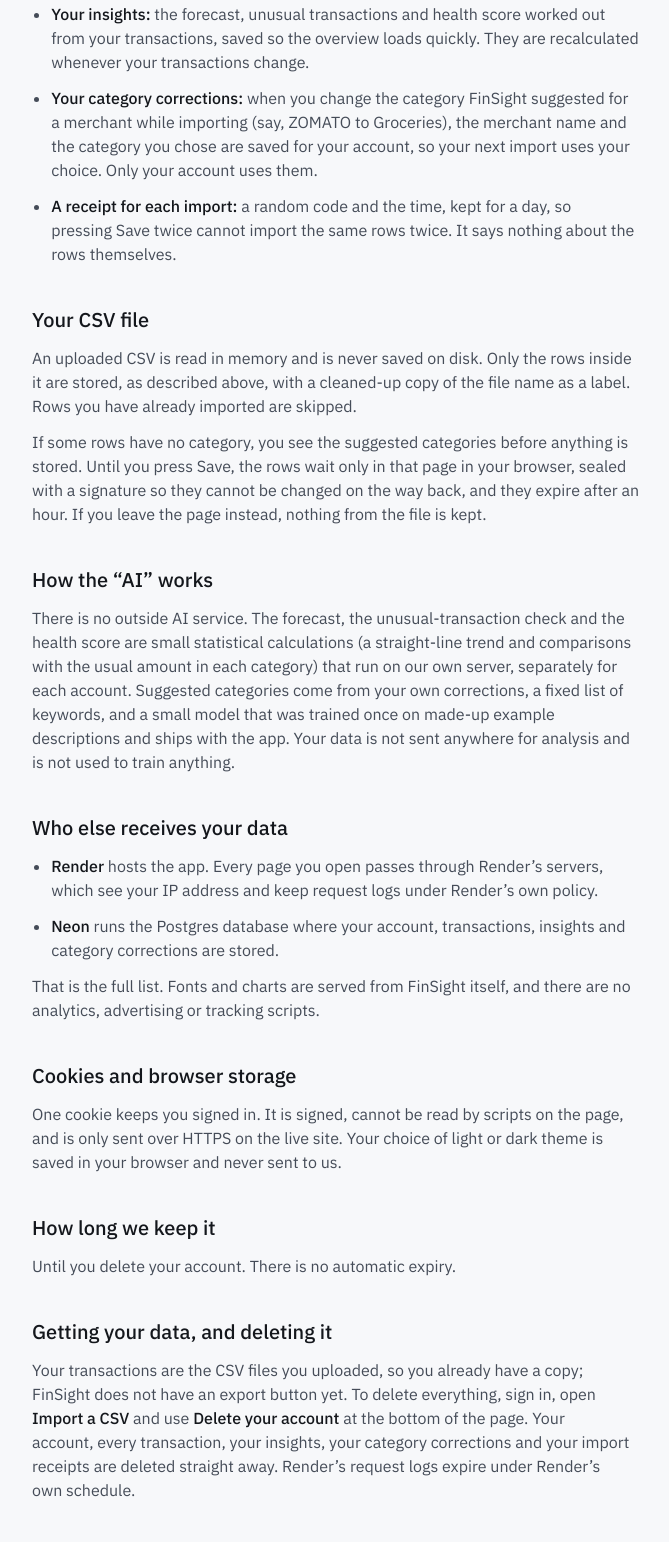
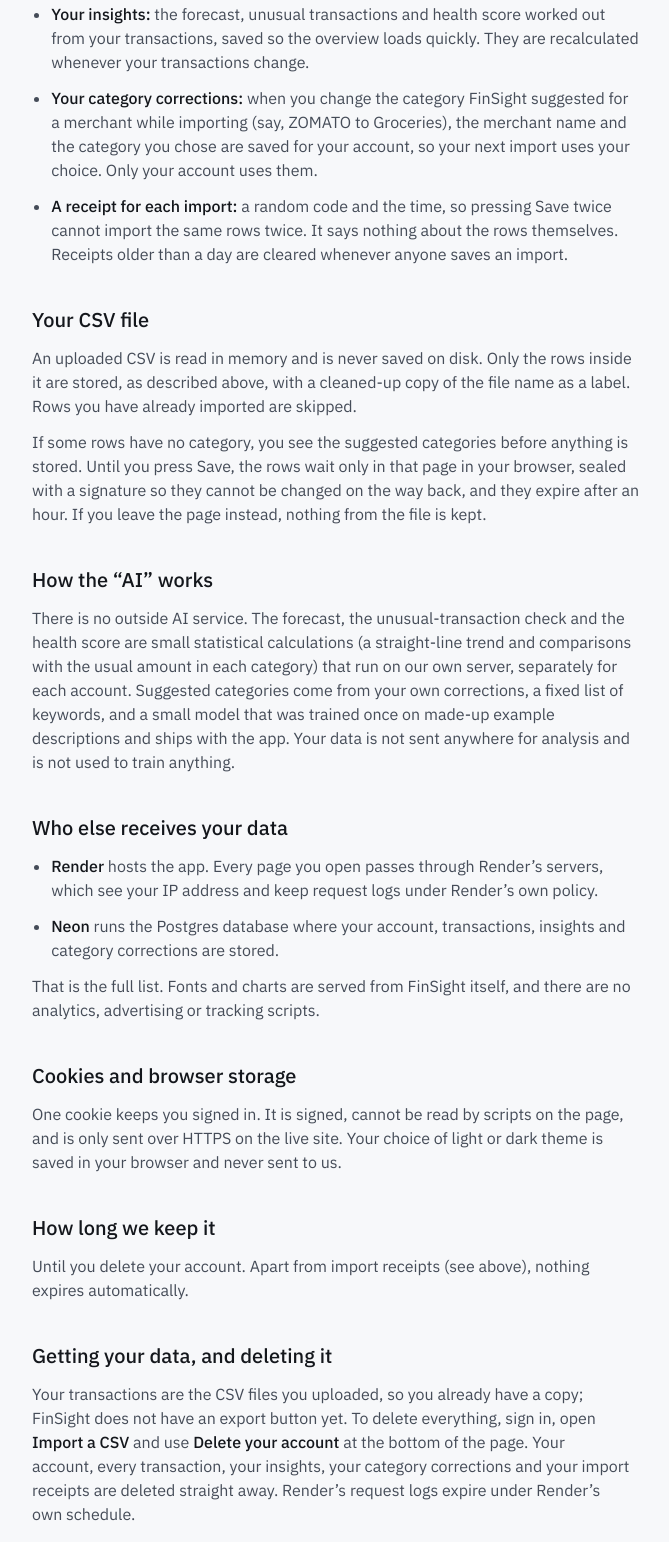
Before and after one commit to Galvin70124O/FinSight-AI, a Flask app: page /privacy in a window 1280 px wide. Shown: the part 507-2049 px from the top of the page, without its empty margins (8-677 px from the left). Run offline with Flask 3, Linux system fonts and the light colour scheme; some libraries are stand-ins or nearby versions.

Commit message:
Say exactly when import receipts are cleared
They are deleted, for every account, whenever an import is saved and they
are over a day old, not on a timer; the Privacy page now says so, and "How
long we keep it" no longer claims nothing expires.

Co-Authored-By: Claude Opus 5.5 <noreply@anthropic.com>

```diff
--- a/templates/privacy.html
+++ b/templates/privacy.html
@@ -14,7 +14,7 @@
     <li><strong>Your transactions:</strong> for each row you import, the date, category, amount, type (income or expense) and description, plus the name of the file it came from. These are what the overview is built from.</li>
     <li><strong>Your insights:</strong> the forecast, unusual transactions and health score worked out from your transactions, saved so the overview loads quickly. They are recalculated whenever your transactions change.</li>
     <li><strong>Your category corrections:</strong> when you change the category FinSight suggested for a merchant while importing (say, ZOMATO to Groceries), the merchant name and the category you chose are saved for your account, so your next import uses your choice. Only your account uses them.</li>
-    <li><strong>A receipt for each import:</strong> a random code and the time, kept for a day, so pressing Save twice cannot import the same rows twice. It says nothing about the rows themselves.</li>
+    <li><strong>A receipt for each import:</strong> a random code and the time, so pressing Save twice cannot import the same rows twice. It says nothing about the rows themselves. Receipts older than a day are cleared whenever anyone saves an import.</li>
   </ul>
 
   <h2>Your CSV file</h2>
@@ -35,7 +35,7 @@
   <p>One cookie keeps you signed in. It is signed, cannot be read by scripts on the page, and is only sent over HTTPS on the live site. Your choice of light or dark theme is saved in your browser and never sent to us.</p>
 
   <h2>How long we keep it</h2>
-  <p>Until you delete your account. There is no automatic expiry.</p>
+  <p>Until you delete your account. Apart from import receipts (see above), nothing expires automatically.</p>
 
   <h2>Getting your data, and deleting it</h2>
   <p>Your transactions are the CSV files you uploaded, so you already have a copy; FinSight does not have an export button yet. To delete everything, sign in, open <strong>Import a CSV</strong> and use <strong>Delete your account</strong> at the bottom of the page. Your account, every transaction, your insights, your category corrections and your import receipts are deleted straight away. Render’s request logs expire under Render’s own schedule.</p>
```
